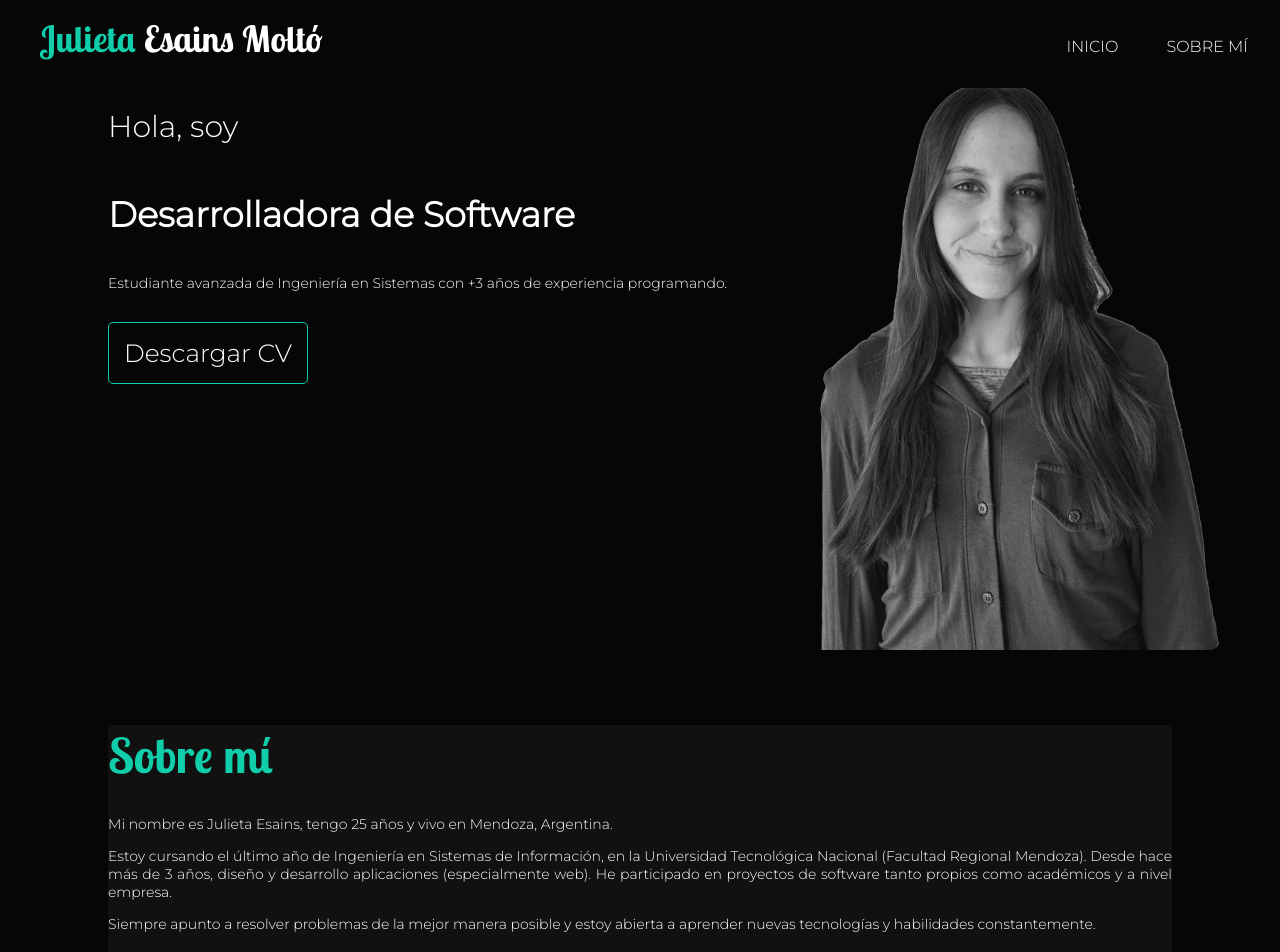
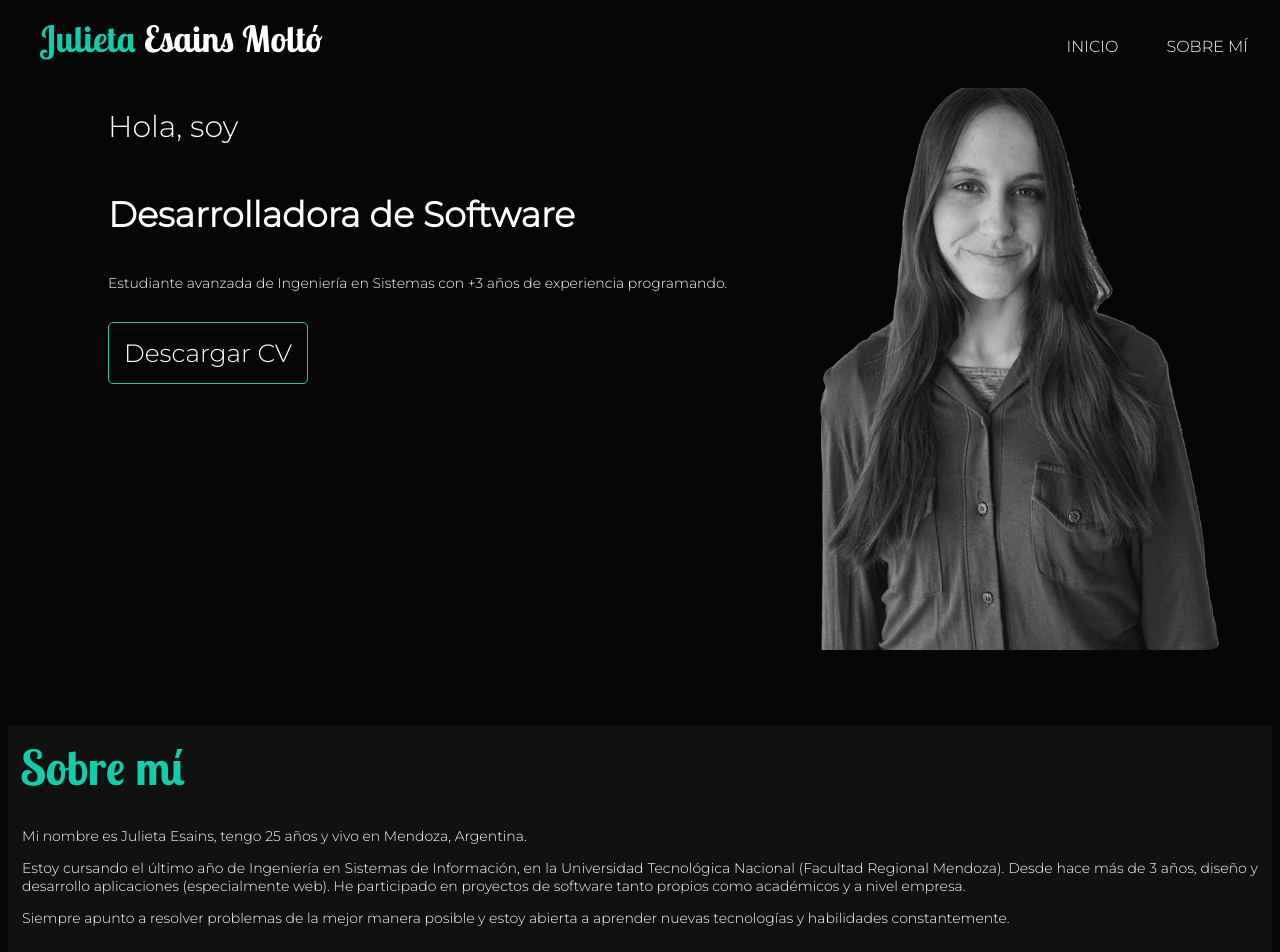
Before and after one commit to JulietaEsains/portfolio, a React (Vite) app: page / in a window 1280 px wide. Shown: the top 952 px of the page. Built offline with nearby package versions, Linux system fonts and the light colour scheme.

Commit message:
Improved the appearance of the 'about me' section

```diff
--- a/src/App.css
+++ b/src/App.css
@@ -1,9 +1,6 @@
-#main-container {
-  margin: 0 100px;
-}
-
 section {
   padding: 75px 0;
+  margin: 0 100px;
 }
 
 .animate-on-scroll {
--- a/src/pages/about_me/AboutMe.css
+++ b/src/pages/about_me/AboutMe.css
@@ -1,3 +1,7 @@
+#about-me-section {
+    margin: 0;
+}
+
 #about-me-section,
 #about-me-section h2,
 #about-me-section p {
@@ -9,10 +13,12 @@
     font-size: 48px;
     color: var(--main-color);
     margin: -75px 0 30px 0;
+    padding: .25em 0 0 .25em;
 }
 
 #about-me-section p {
     text-align: justify;
     font-size: 14px;
     font-weight: lighter;
+    padding: 0 1em;
 }
```
